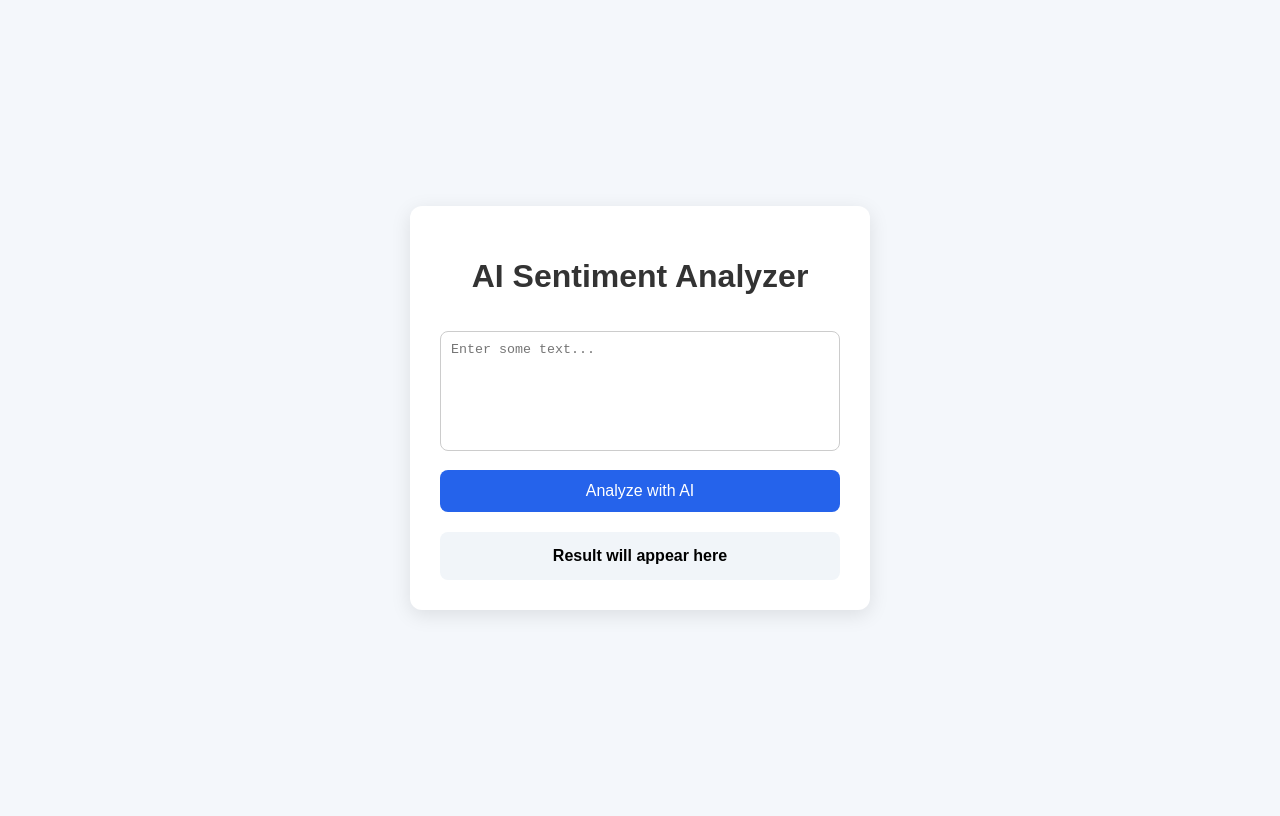
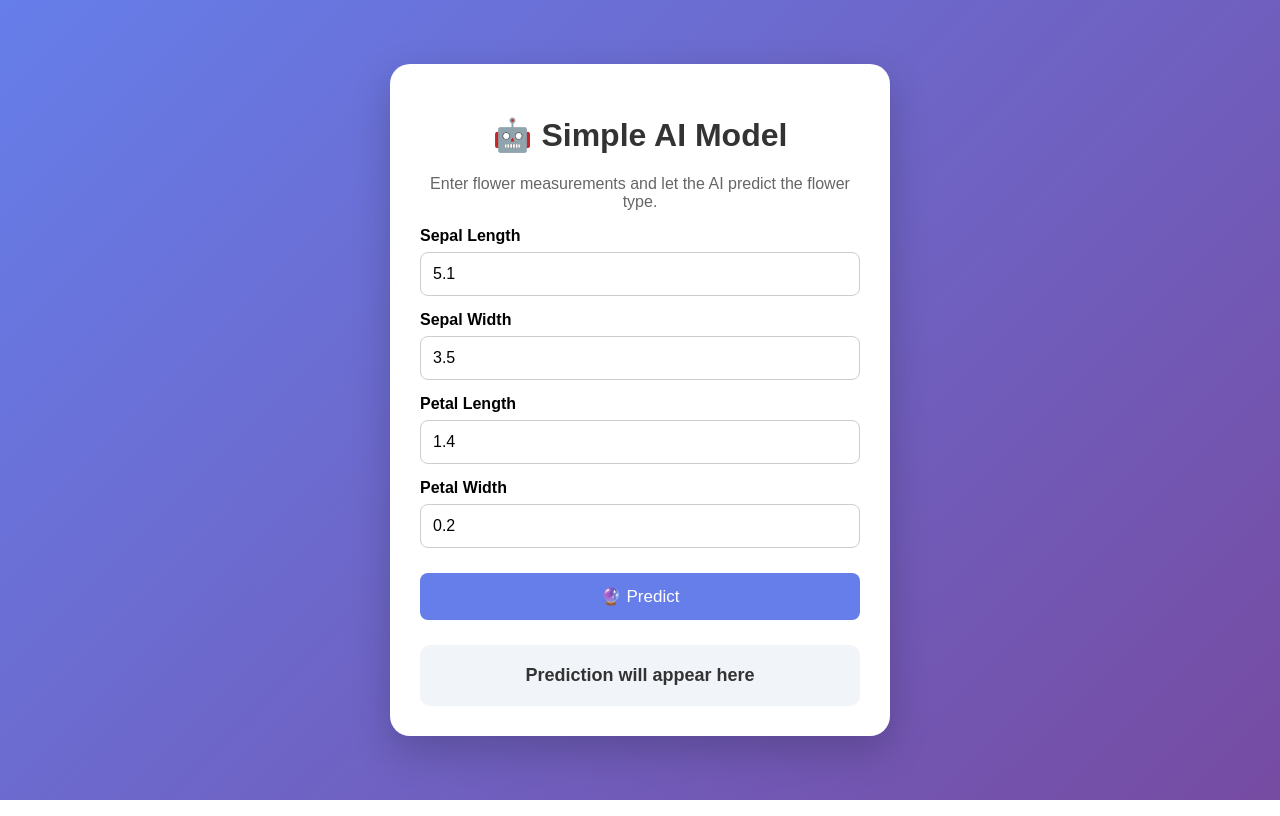
Before and after one commit to zalaashvini1202-creator/ashvini, a plain HTML site: page index.html in a window 1280 px wide. Drawn offline with Linux system fonts and the light colour scheme.

Commit message:
Update index.html

```diff
--- a/index.html
+++ b/index.html
@@ -3,24 +3,31 @@
 <head>
     <meta charset="UTF-8">
     <meta name="viewport" content="width=device-width, initial-scale=1.0">
-  <title>Cloud AI Sentiment Model</title>
+
+    <title>Simple AI Model</title>
 
     <style>
+        * {
+            box-sizing: border-box;
+        }
+
         body {
+            margin: 0;
             font-family: Arial, sans-serif;
-      background: #f4f7fb;
+            background: linear-gradient(135deg, #667eea, #764ba2);
+            min-height: 100vh;
             display: flex;
             justify-content: center;
             align-items: center;
-      min-height: 100vh;
         }
 
         .container {
+            width: 90%;
+            max-width: 500px;
             background: white;
             padding: 30px;
-      width: 400px;
-      border-radius: 12px;
-      box-shadow: 0 5px 20px rgba(0,0,0,0.1);
+            border-radius: 20px;
+            box-shadow: 0 15px 40px rgba(0,0,0,0.2);
         }
 
         h1 {
@@ -28,39 +35,51 @@
             color: #333;
         }
 
-    textarea {
+        p {
+            color: #666;
+            text-align: center;
+        }
+
+        label {
+            display: block;
+            margin-top: 15px;
+            font-weight: bold;
+        }
+
+        input {
             width: 100%;
-      height: 120px;
-      padding: 10px;
-      margin: 15px 0;
-      box-sizing: border-box;
+            padding: 12px;
+            margin-top: 7px;
             border: 1px solid #ccc;
             border-radius: 8px;
-      resize: none;
+            font-size: 16px;
         }
 
         button {
             width: 100%;
-      padding: 12px;
+            margin-top: 25px;
+            padding: 13px;
+            background: #667eea;
+            color: white;
             border: none;
             border-radius: 8px;
-      background: #2563eb;
-      color: white;
-      font-size: 16px;
+            font-size: 17px;
             cursor: pointer;
         }
 
         button:hover {
-      background: #1d4ed8;
+            background: #5568d9;
         }
 
         #result {
-      margin-top: 20px;
-      padding: 15px;
+            margin-top: 25px;
+            padding: 20px;
             background: #f1f5f9;
-      border-radius: 8px;
+            border-radius: 10px;
             text-align: center;
+            font-size: 18px;
             font-weight: bold;
+            color: #333;
         }
     </style>
 </head>
@@ -68,63 +87,88 @@
 <body>
 
 <div class="container">
-    <h1>AI Sentiment Analyzer</h1>
 
-    <textarea
-      id="text"
-      placeholder="Enter some text..."
-    ></textarea>
+    <h1>🤖 Simple AI Model</h1>
 
-    <button onclick="analyzeText()">
-      Analyze with AI
+    <p>
+        Enter flower measurements and let the AI predict the flower type.
+    </p>
+
+    <label>Sepal Length</label>
+    <input type="number" id="sepalLength" value="5.1" step="0.1">
+
+    <label>Sepal Width</label>
+    <input type="number" id="sepalWidth" value="3.5" step="0.1">
+
+    <label>Petal Length</label>
+    <input type="number" id="petalLength" value="1.4" step="0.1">
+
+    <label>Petal Width</label>
+    <input type="number" id="petalWidth" value="0.2" step="0.1">
+
+    <button onclick="predict()">
+        🔮 Predict
     </button>
 
     <div id="result">
-      Result will appear here
+        Prediction will appear here
     </div>
+
 </div>
 
 <script>
-    async function analyzeText() {
-      const text = document.getElementById("text").value;
-      const result = document.getElementById("result");
 
-      if (!text.trim()) {
-        result.innerText = "Please enter some text.";
-        return;
+/*
+    SIMPLE AI MODEL
+
+    This is a small decision-tree-style model
+    based on Iris flower characteristics.
+*/
+
+function predict() {
+
+    const sepalLength =
+        Number(document.getElementById("sepalLength").value);
+
+    const sepalWidth =
+        Number(document.getElementById("sepalWidth").value);
+
+    const petalLength =
+        Number(document.getElementById("petalLength").value);
+
+    const petalWidth =
+        Number(document.getElementById("petalWidth").value);
+
+    let prediction;
+    let confidence;
+
+    /*
+        Simple trained-model-like rules
+    */
+
+    if (petalLength < 2.5 && petalWidth < 1) {
+
+        prediction = "Iris Setosa";
+        confidence = "98%";
+
+    } else if (petalLength < 5 &&
+               petalWidth < 1.7) {
+
+        prediction = "Iris Versicolor";
+        confidence = "94%";
+
+    } else {
+
+        prediction = "Iris Virginica";
+        confidence = "95%";
     }
 
-      result.innerText = "Analyzing...";
-
-      try {
-        // Replace this with your deployed cloud AI endpoint
-        const API_URL = "https://your-cloud-api.com/predict";
-
-        const response = await fetch(API_URL, {
-          method: "POST",
-          headers: {
-            "Content-Type": "application/json"
-          },
-          body: JSON.stringify({
-            text: text
-          })
-        });
-
-        if (!response.ok) {
-          throw new Error("API request failed");
+    document.getElementById("result").innerHTML =
+        "🌸 Prediction: " + prediction +
+        "<br><br>" +
+        "AI Confidence: " + confidence;
 }
 
-        const data = await response.json();
-
-        result.innerText =
-          "Prediction: " + data.prediction;
-
-      } catch (error) {
-        result.innerText =
-          "Error connecting to the cloud AI model.";
-        console.error(error);
-      }
-    }
 </script>
 
 </body>
```
Lines whose indentation alone changed are shown as unchanged.
